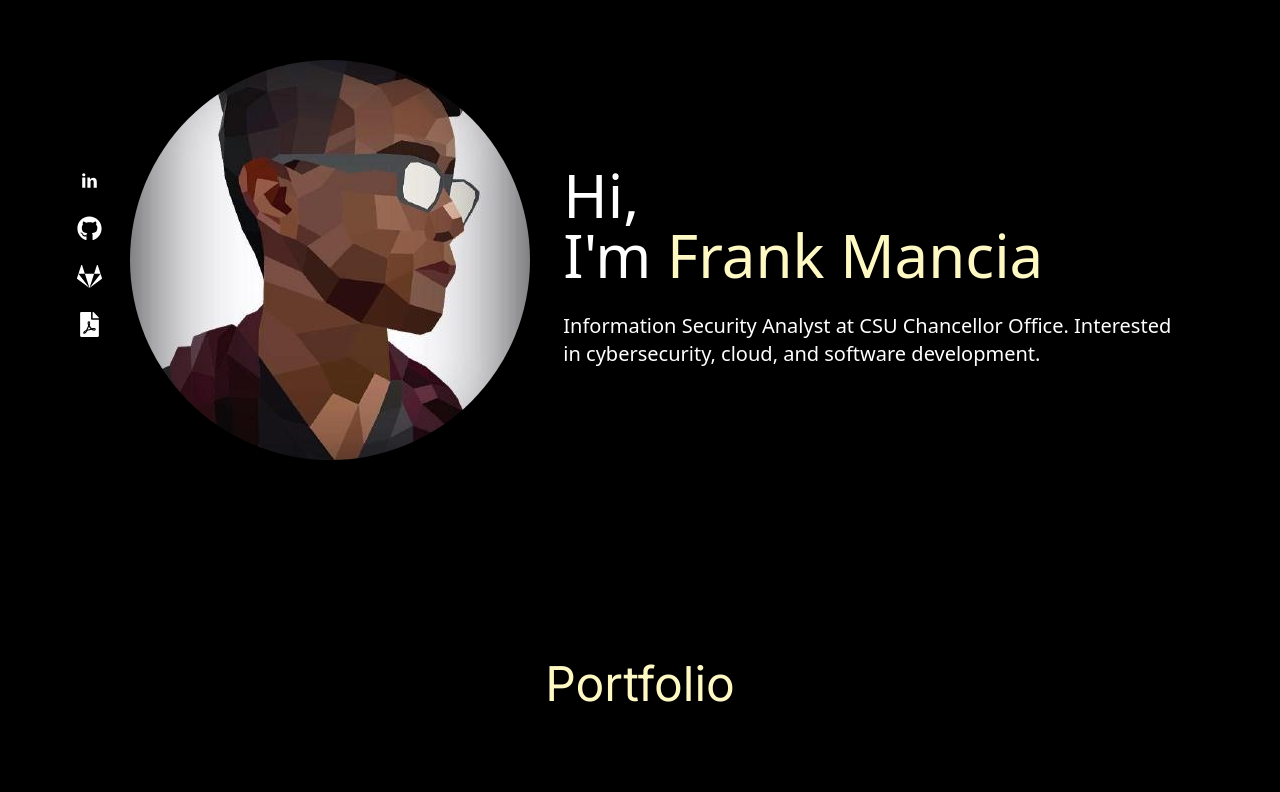
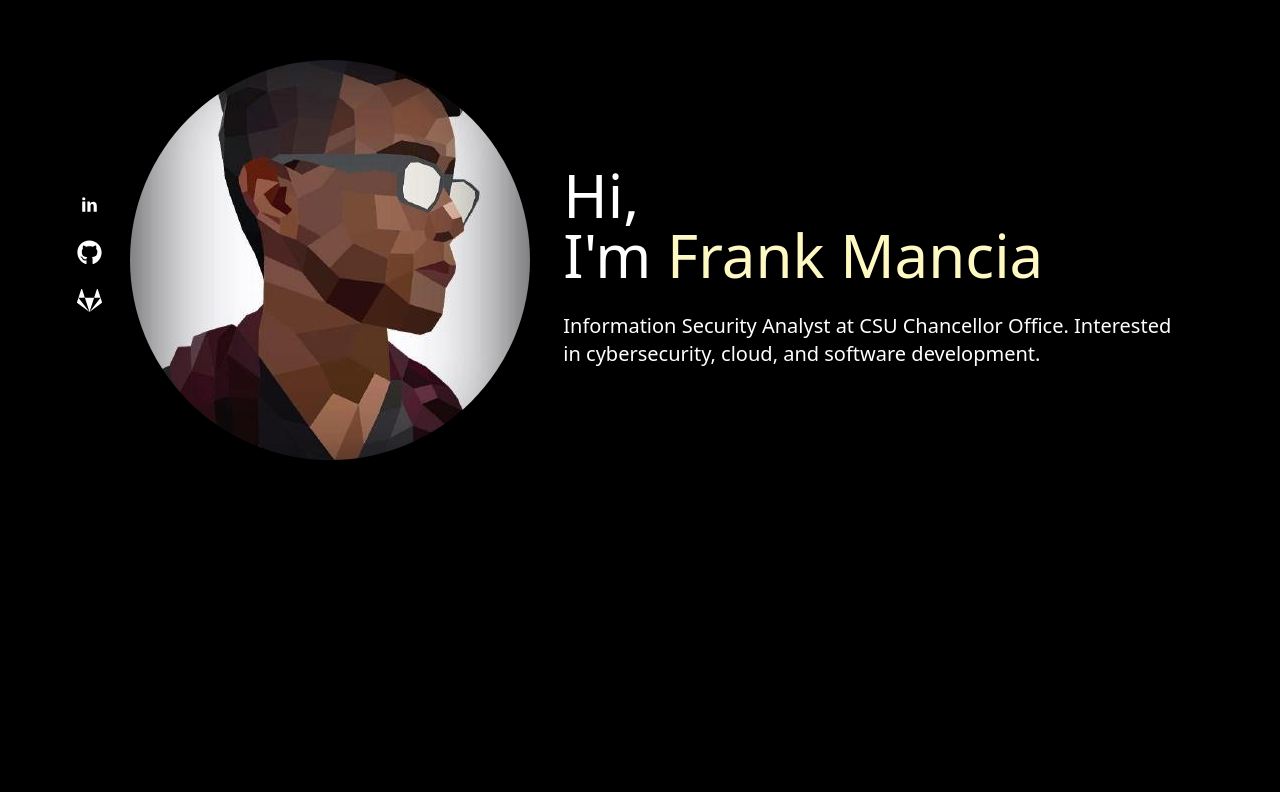
Before and after one commit to raav3n/raav3n.github.io, a Next.js app: page / in a window 1280 px wide. Shown: the part 160-952 px from the top of the page. After the commit the page ends 800 px from the top, so only its background shows below. Built offline with nearby package versions, Linux system fonts and the light colour scheme.

Commit message:
upgrade next and remove portfolio

```diff
--- a/app/components/Heading.tsx
+++ b/app/components/Heading.tsx
@@ -9,7 +9,7 @@ const Heading: React.FC = () => {
                 <a href="https://linkedin.com/in/frank-mancia" target="_blank"><TiSocialLinkedin fontSize={25} className="hover:text-yellow-300 md:fixed"/></a>
                 <a href="https://github.com/raav3n" target="_blank"><FaGithub fontSize={25} className="hover:text-yellow-300 md:fixed"/></a>
                 <a href="https://gitlab.com/raaven" target="_blank"><FaGitlab fontSize={25} className="hover:text-yellow-300 md:fixed"/></a>
-                <a href="/resume" target="_blank"><FaFilePdf fontSize={25} className="hover:text-yellow-300 md:fixed"/></a>
+                {/* <a href="/resume" target="_blank"><FaFilePdf fontSize={25} className="hover:text-yellow-300 md:fixed"/></a> */}
             </div>
 
             <div className="h-1/2 md:w-1/3 lg:1/2 flex items-center justify-center ">
--- a/app/page.tsx
+++ b/app/page.tsx
@@ -5,13 +5,13 @@ import Portfolio from "./components/Portfolio"
 import { useState } from 'react';
 
 export default function Home() {
-  const [isAtTop, setIsAtTop] = useState<boolean>(true);
+  // const [isAtTop, setIsAtTop] = useState<boolean>(true);
 
   return (
     <main>
       <Heading />
 
-      <Portfolio isAtTop={isAtTop} />
+      {/* <Portfolio isAtTop={isAtTop} /> */}
 
     </main>
   );
--- a/package.json
+++ b/package.json
@@ -10,7 +10,7 @@
   },
   "dependencies": {
     "framer-motion": "^11.0.3",
-    "next": "^14.2.5",
+    "next": "^14.2.14",
     "react": "^18.3.1",
     "react-dom": "^18.3.1",
     "react-icons": "^5.0.1"
@@ -21,7 +21,7 @@
     "@types/react-dom": "^18",
     "autoprefixer": "^10.0.1",
     "eslint": "^8",
-    "eslint-config-next": "^14.2.5",
+    "eslint-config-next": "^14.2.14",
     "postcss": "^8",
     "tailwindcss": "^3.3.0",
     "typescript": "^5"
```
Also changed, not shown: 2 other files (tests, documents, lock files or other folders).
